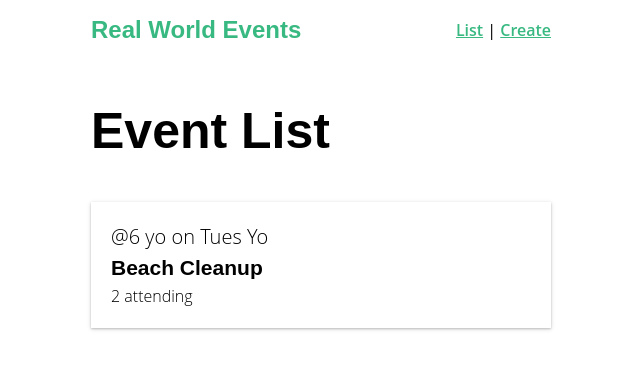
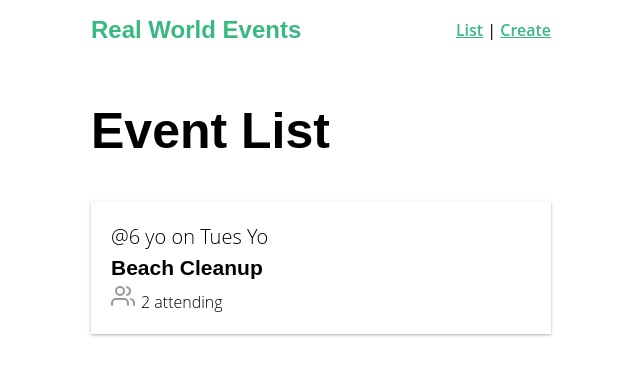
Before and after one commit to Kaplaugher/realWorldVue, a Vue app: page / in a window 1280 px wide. Shown: the top 374 px of the page, without its empty margins (319-959 px from the left). Built offline with nearby package versions, Linux system fonts and the light colour scheme.

Commit message:
added auto global

```diff
--- a/package.json
+++ b/package.json
@@ -8,6 +8,7 @@
     "lint": "vue-cli-service lint"
   },
   "dependencies": {
+    "lodash": "^4.17.11",
     "node-sass": "^4.11.0",
     "sass-loader": "^7.1.0",
     "vue": "^2.5.17",
--- /dev/null
+++ b/src/components/BaseIcon.vue
@@ -0,0 +1,45 @@
+<template>
+  <div class="icon-wrapper">
+    <svg
+      class="icon"
+      :width="width"
+      :height="height"
+    >
+      <use v-bind="{'xlink:href':'/feather-sprite.svg#'+name}" />
+    </svg>
+  </div>
+</template>
+
+<script>
+export default {
+  props: {
+    name: String,
+    width: {
+      type: [Number, String],
+      default: 24
+    },
+    height: {
+      type: [Number, String],
+      default: 24
+    }
+  }
+};
+</script>
+
+<style scoped>
+.icon-wrapper {
+  display: inline-flex;
+  align-items: center;
+  color: rgba(0, 0, 0, 0.4);
+  font-size: 1rem;
+  font-weight: 600;
+}
+.icon {
+  stroke: currentColor;
+  stroke-width: 2;
+  stroke-linecap: round;
+  stroke-linejoin: round;
+  fill: none;
+  margin-right: 6px;
+}
+</style>
--- a/src/components/EventCard.vue
+++ b/src/components/EventCard.vue
@@ -6,6 +6,7 @@
     <div class="event-card -shadow">
       <span class="eyebrow">@{{ event.time }} on {{ event.date }}</span>
       <h4 class="title">{{ event.title }}</h4>
+      <BaseIcon name="users" />
       <span>{{ event.attendees.length }} attending</span>
     </div>
   </router-link>
--- a/src/main.js
+++ b/src/main.js
@@ -1,12 +1,29 @@
-import Vue from "vue";
-import App from "./App.vue";
-import store from './store'
-import router from './router'
+import Vue from 'vue';
+import App from './App.vue';
+import store from './store';
+import router from './router';
+import upperFirst from 'lodash/upperFirst';
+import camelCase from 'lodash/camelCase';
 
+const requireComponent = require.context(
+  './components',
+  false,
+  /Base[A-Z]\w+\.(vue|js)$/
+);
+
+requireComponent.keys().forEach(fileName => {
+  const componentConfig = requireComponent(fileName);
+
+  const componentName = upperFirst(
+    camelCase(fileName.replace(/^\.\/(.*)\.\w+$/, '$1'))
+  );
+
+  Vue.component(componentName, componentConfig.default || componentConfig);
+});
 Vue.config.productionTip = false;
 
 new Vue({
   store,
   router,
   render: h => h(App)
-}).$mount("#app");
+}).$mount('#app');
--- a/src/views/EventList.vue
+++ b/src/views/EventList.vue
@@ -3,6 +3,7 @@
     <h1>Event List</h1>
 
     <EventCard />
+    <BaseIcon />
 
   </div>
 </template>
```
Also changed, not shown: public/feather-sprite.svg (added).
